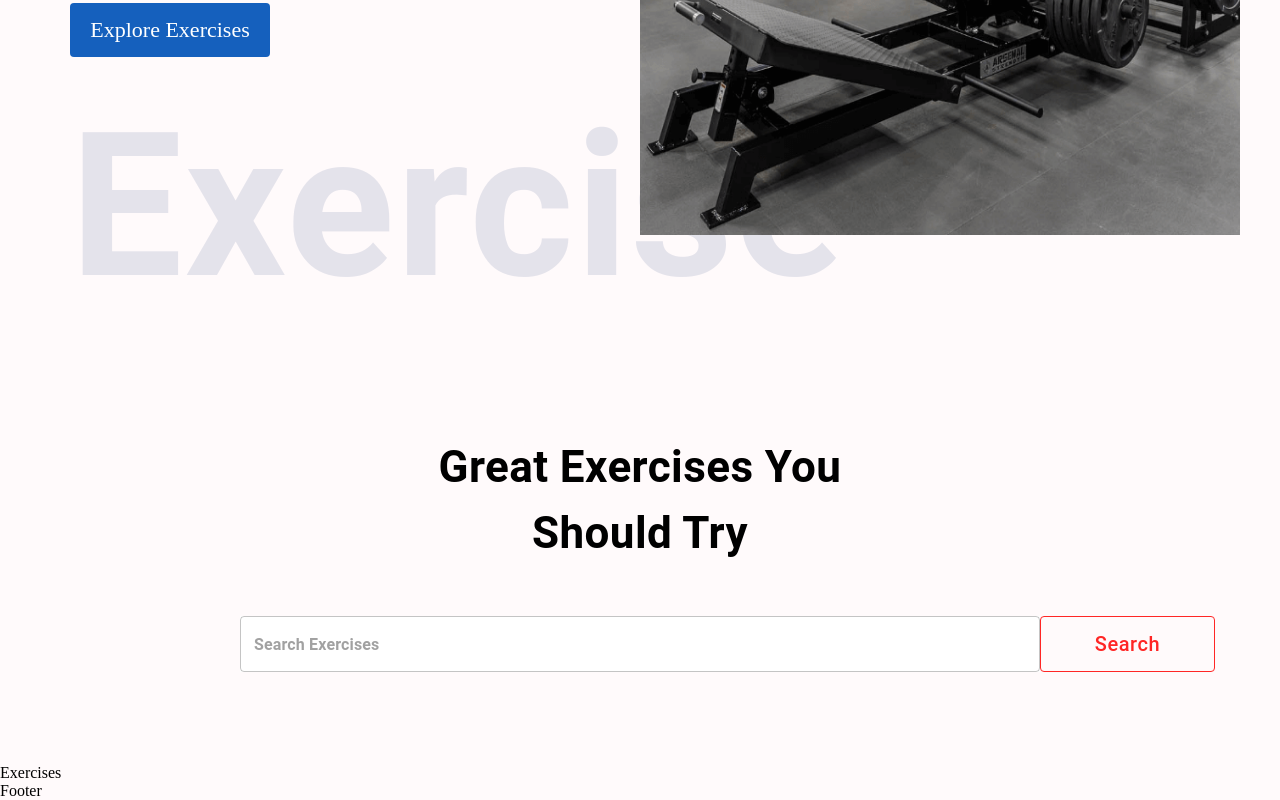
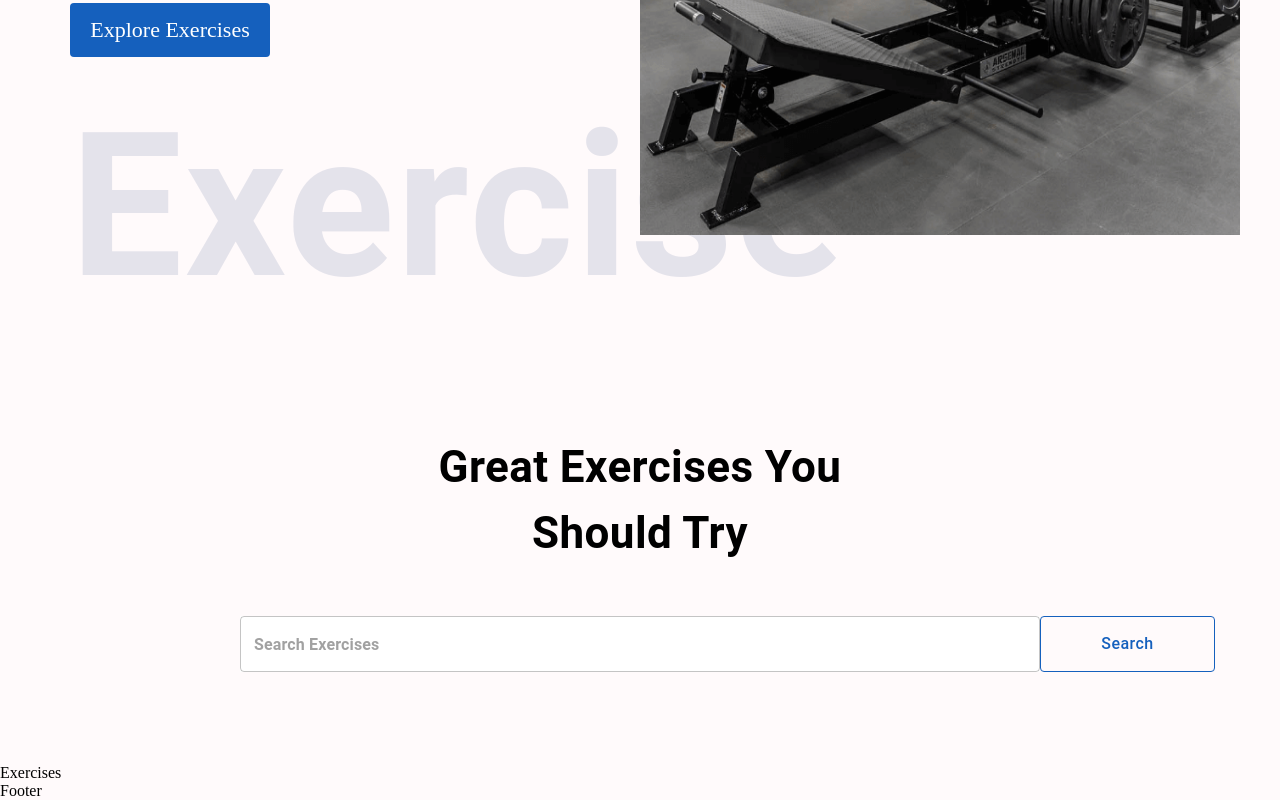
Before and after one commit to Thuotracy/Fit-On-Gym-App, a React (Create React App) app: page / in a window 1280 px wide. In both pictures the pointer is over the button "Search". Shown: the part 409-1209 px from the top of the page. Built offline with nearby package versions, Linux system fonts and the light colour scheme.

Commit message:
made changes

```diff
--- a/src/App.css
+++ b/src/App.css
@@ -93,8 +93,9 @@ body {
   }
 
   .search-btn:hover {
-    color: #FF2625 !important;
-    border: 1px solid #FF2625 !important;
+    color: #1560BD !important;
+    border: 1px solid #1560BD !important;
+    font-size: 16px;
   }
 
   .exercise-video {
```
